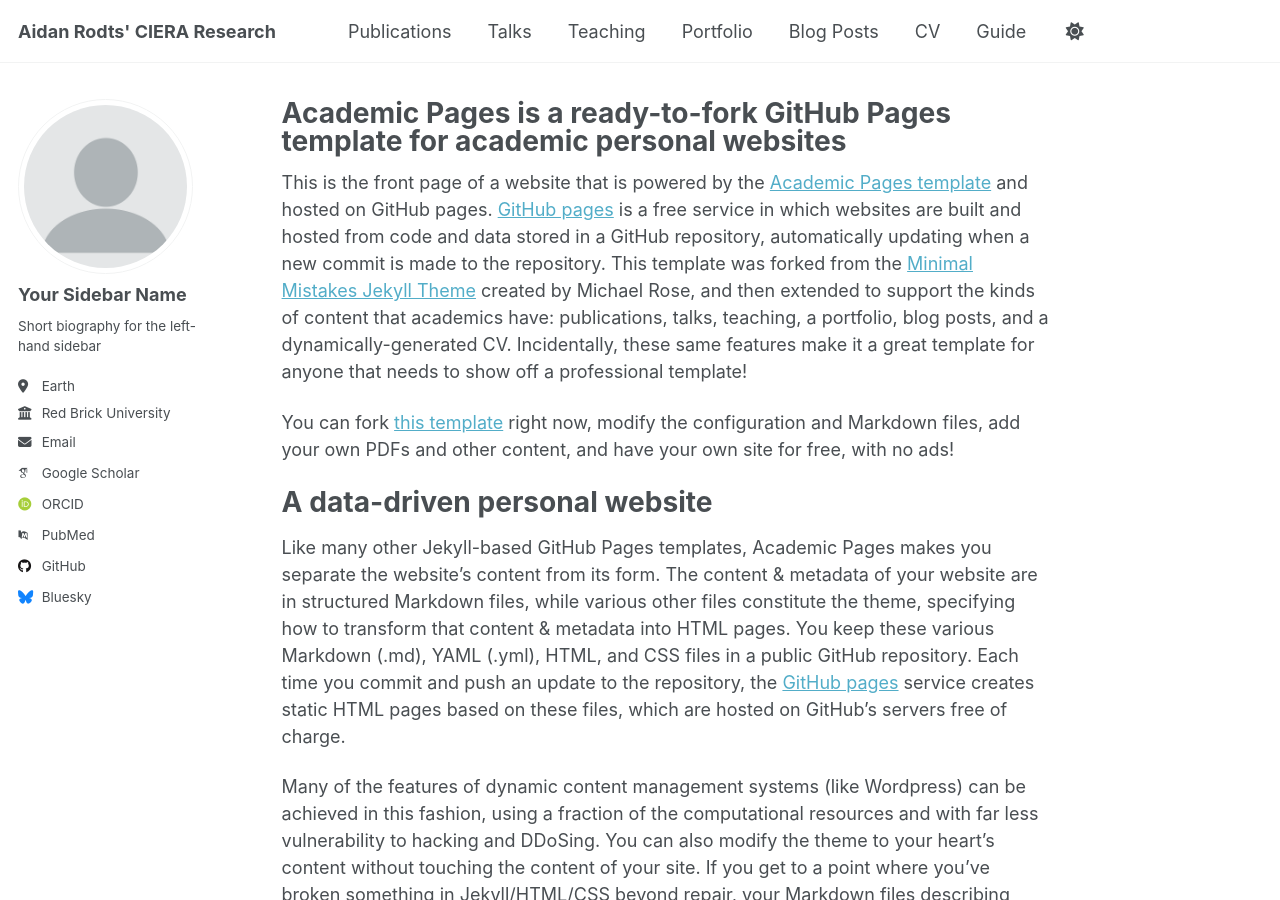
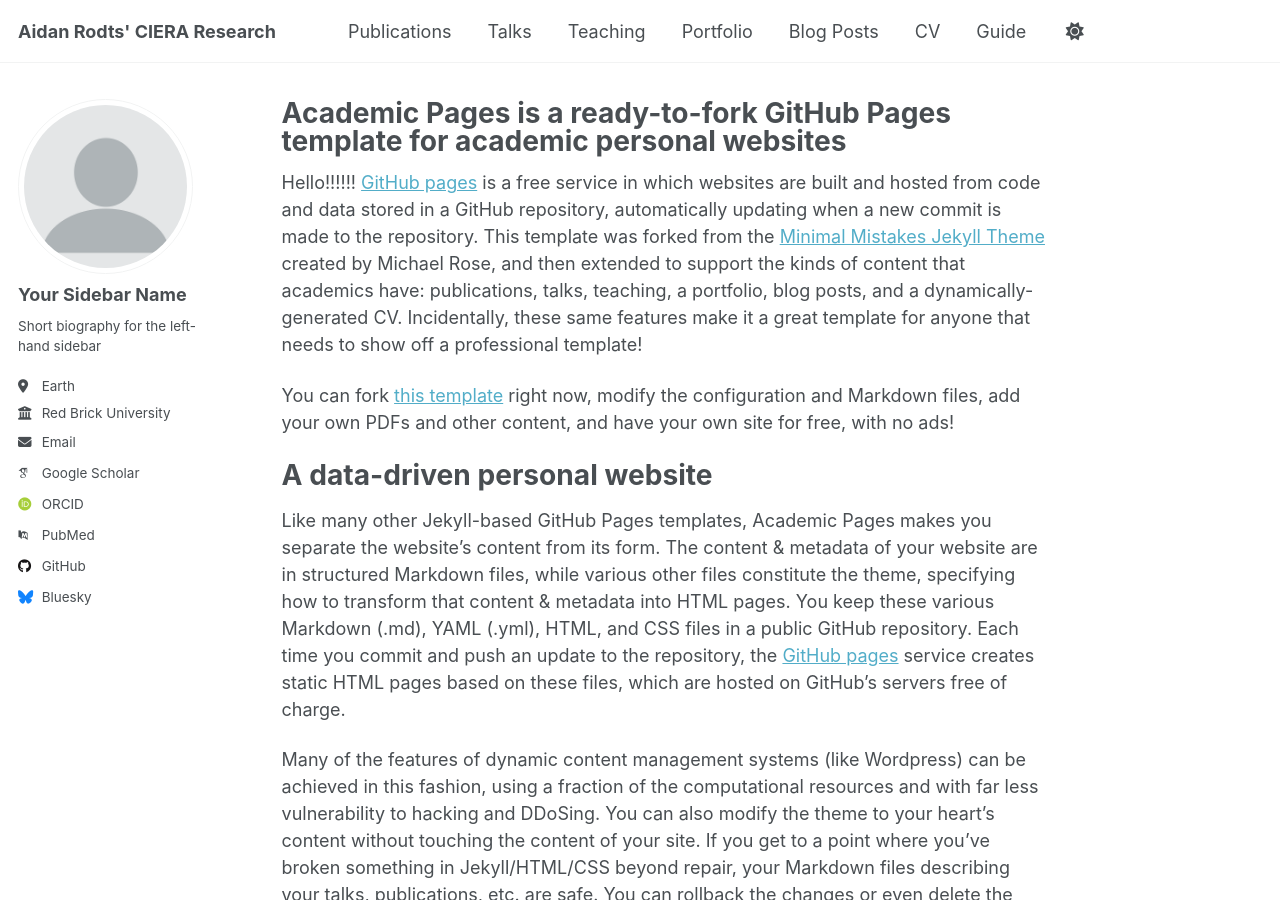
Before and after one commit to arodts/project, a Jekyll site: the page built from _pages/about.md, in a window 1280 px wide and 900 px high. Built offline with Jekyll 4.4.1, drawn with Linux system fonts in a browser that asks for light colours; some web fonts are replaced; a script that is not in the unit is left out.

Commit message:
Update about.md

```diff
--- a/_pages/about.md
+++ b/_pages/about.md
@@ -7,7 +7,8 @@ redirect_from:
   - /about.html
 ---
 
-This is the front page of a website that is powered by the [Academic Pages template](https://github.com/academicpages/academicpages.github.io) and hosted on GitHub pages. [GitHub pages](https://pages.github.com) is a free service in which websites are built and hosted from code and data stored in a GitHub repository, automatically updating when a new commit is made to the repository. This template was forked from the [Minimal Mistakes Jekyll Theme](https://mmistakes.github.io/minimal-mistakes/) created by Michael Rose, and then extended to support the kinds of content that academics have: publications, talks, teaching, a portfolio, blog posts, and a dynamically-generated CV. Incidentally, these same features make it a great template for anyone that needs to show off a professional template!
+Hello!!!!!!
+[GitHub pages](https://pages.github.com) is a free service in which websites are built and hosted from code and data stored in a GitHub repository, automatically updating when a new commit is made to the repository. This template was forked from the [Minimal Mistakes Jekyll Theme](https://mmistakes.github.io/minimal-mistakes/) created by Michael Rose, and then extended to support the kinds of content that academics have: publications, talks, teaching, a portfolio, blog posts, and a dynamically-generated CV. Incidentally, these same features make it a great template for anyone that needs to show off a professional template!
 
  You can fork [this template](https://github.com/academicpages/academicpages.github.io) right now, modify the configuration and Markdown files, add your own PDFs and other content, and have your own site for free, with no ads!
 
```
